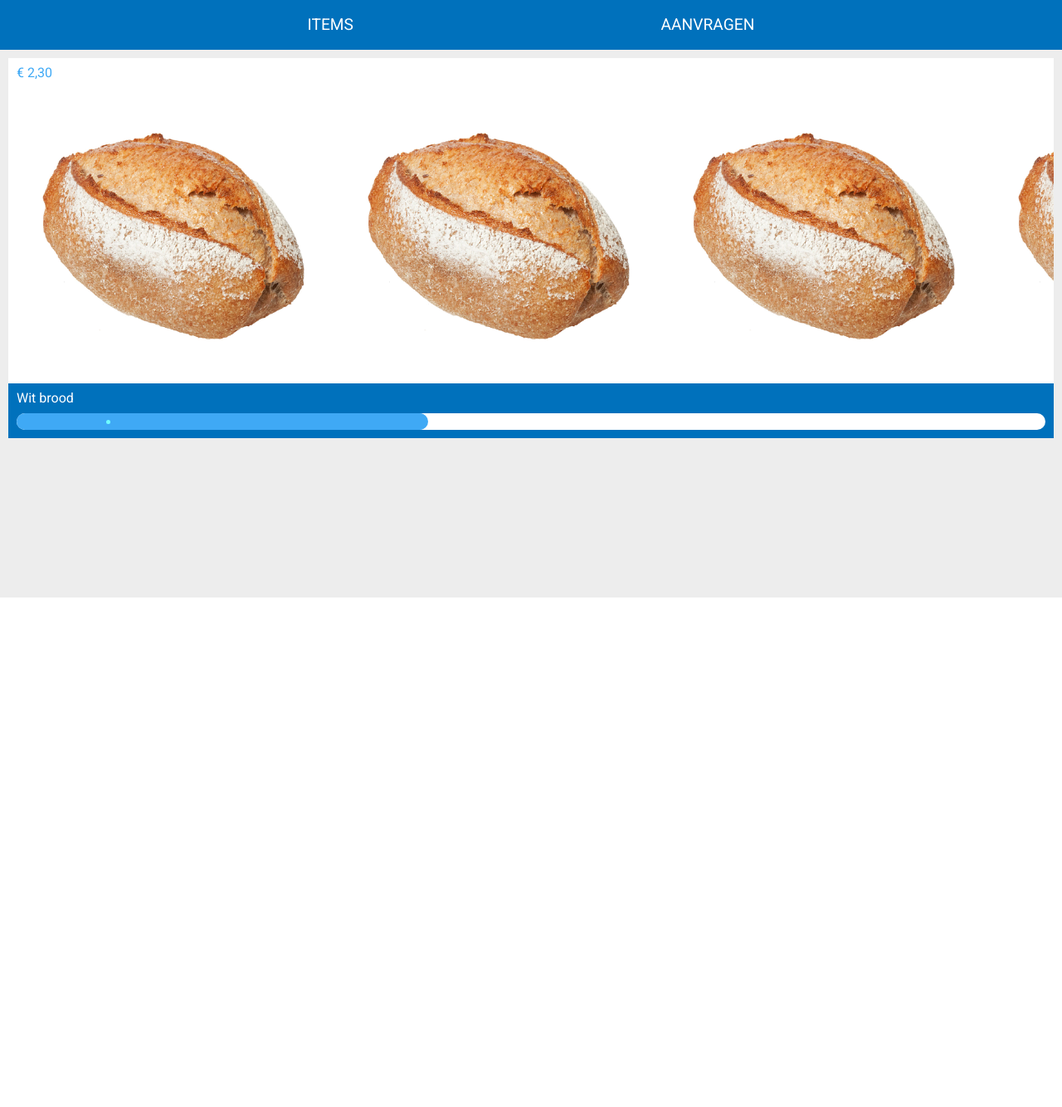
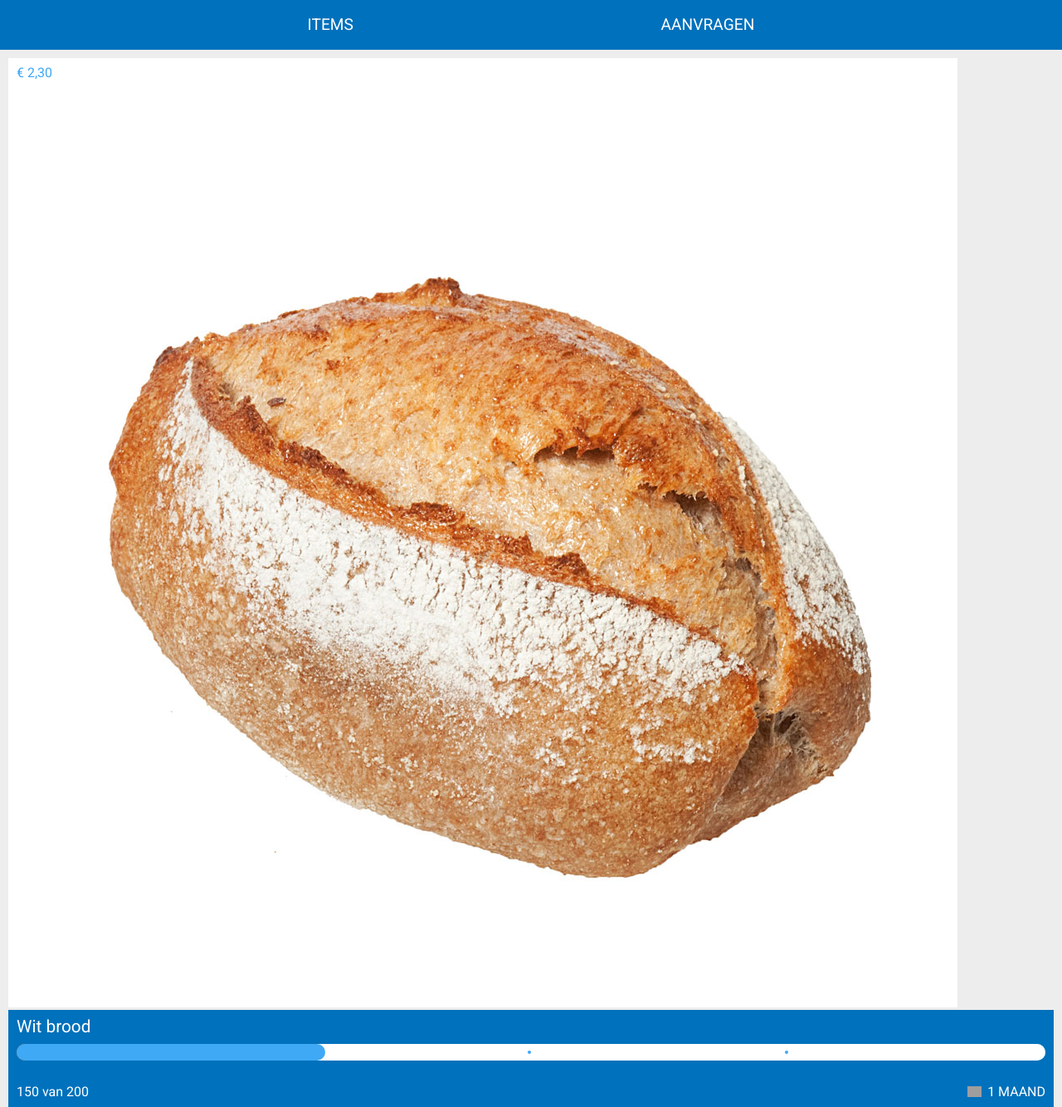
Before and after one commit to Kobo-one/gubl, a PHP site: page /home.php in a window 1280 px wide. Shown: the part 80-1414 px from the top of the page at 83% size. Before the commit the page ends 800 px from the top, so only its background shows below. Run offline with PHP 8.4, Linux system fonts and the light colour scheme; grey boxes are pictures that could not be loaded.

Commit message:
changes pages

```diff
--- a/css/style.css
+++ b/css/style.css
@@ -3,6 +3,10 @@
 	margin: 0;
 	padding: 0;
     box-sizing: border-box;
+}
+a{
+    text-decoration: none;
+    cursor: pointer;
 }
 .text{
     font-size: 1.4em;
@@ -66,6 +70,24 @@ nav ul{
     text-decoration: none;
 }
 
+.button{
+    height: 30px;
+    width: 30px;
+    background-size: contain;
+    background-repeat: no-repeat;
+    cursor: pointer;
+    background-position: center;
+}
+.button_back{
+    position: absolute;
+    left: 10px;
+    background-image: url("../images/back-arrow.png");
+}
+.button_settings{
+    position: absolute;
+    right: 10px;
+    background-image: url("../images/settings.svg");
+}
 
 .products{
     padding: 10px;
@@ -76,14 +98,14 @@ nav ul{
 }
 
 .product_price{
+    position: absolute;
     padding: 10px;
     background-color: #fff;
     color: #3FA9F5;
 }
 
 .product_image{
-    height: 70%;
-    background-size: contain;
+    max-width: 100%;
 }
 
 .product_details{
@@ -94,30 +116,57 @@ nav ul{
 }
 
 .product_name{
+    font-size: 1.3em;
     padding-bottom: 10px;
 }
 
-.progressbar {
+.progressbar,.backgr {
     background-color:#fff;
-    border-radius: 13px; /* (height of inner div) / 2 + padding */
-    padding: 0px;
+    border-radius: 10px; /* (height of inner div) / 2 + padding */
     display: flex;
     align-items: center;
+    position: relative;
   }
 
 .progressbar > .bar {
-    background-color: #3FA9F5;
+    background-color: black;
     height: 20px;
     border-radius: 10px;
 }
 
 .progressbar > .marker {
-    height: 5px;
-    width: 5px;
-    border-radius: 3px;
-    background-color: #707070;
-    mix-blend-mode: color-dodge;
+    height: 4px;
+    width: 4px;
+    border-radius: 2px;
+    margin-left: -4px;
+    background-color: white;
+    mix-blend-mode: difference;
     position: absolute;
+}
+.backgr{
+    position: absolute;
+    background-color: #3FA9F5;
+    height: 20px;
+    width: 100%;
+    mix-blend-mode: screen;
+}
+
+.product_amount-time{
+    font-size: 1em;
+    display: flex;
+    justify-content: space-between;
+    padding-top: 30px;
+}
+
+.product_time{
+    display: flex;
+    justify-content: right;
+    align-items: center;
+}
+
+.product_time img{
+    height: 0.8em;
+    padding-right: 7px;
 }
 
 
--- a/home.php
+++ b/home.php
@@ -11,37 +11,35 @@
     <script src="lib/js/jquery.scrollify.js"></script>
 </head>
 <body>
-    <nav>
-        <ul>
-            <li><a href="home.php"><img src="images/GUBL_Logo.svg" alt="logo" class="nav nav_logo"></a></li>
-            <li><div class="nav_user"><img class="user-pic" src="images/users/portfolio_persona1.jpg" alt="user"><img class='down-arrow' src="images/arrow-black.png" alt="arrow"></div></li>
-        </ul>
-    </nav>
-
+<?php include_once("includes/nav.php");?>
     <div class='categories'>
-        <a href="#" class='categorie'>ITEMS</a>
+        <a href="items.php" class='categorie'>ITEMS</a>
         <a href="#" class='categorie'>AANVRAGEN</a>
     </div>
 
     <section class="products">
 
         <div class="product">
-                <div class="product_image" style= "background-image: url('../images/products/brood.jpg')">
+            <a href="product.php?item=brood">
+                <div>
                     <p class='product_price'>€ 2,30</p>
+                    <img class="product_image" src="images/products/brood.jpg" alt="brood">
                 </div>
                 <div class="product_details">
                     <p class="product_name">Wit brood</p>
                     <div class="progressbar">
-                        <div class="bar" style="width: 40%;"></div>
-                        <div class="marker" style="left: 10%;"></div>
-                        <div class="marker" style="left: 70%;"></div>
+                        <div class="bar" style="width: 30%;"></div>
+                        <div class="marker" style="left: 75%;"></div>
+                        <div class="marker" style="left: 50%;"></div>
+                        <div class="backgr"></div>
                     </div>
                     <div class="product_amount-time">
-
+                        <p>150 van 200</p>
+                        <div class="product_time"><img src="images/time.svg" alt="time"><p>1 MAAND</p></div>
                     </div>
 
                 </div>
-
+            </a>
 
         </div>
 
--- /dev/null
+++ b/includes/nav.php
@@ -0,0 +1,6 @@
+    <nav>
+        <ul>
+            <li><a href="home.php"><img src="images/GUBL_Logo.svg" alt="logo" class="nav nav_logo"></a></li>
+            <li><div class="nav_user"><img class="user-pic" src="images/users/portfolio_persona1.jpg" alt="user"><img class='down-arrow' src="images/arrow-black.png" alt="arrow"></div></li>
+        </ul>
+    </nav>
```
Also changed, not shown: items.php (added, +56 -0 lines), images/back-arrow.png (added), images/settings.svg (added), images/time.svg (added).
